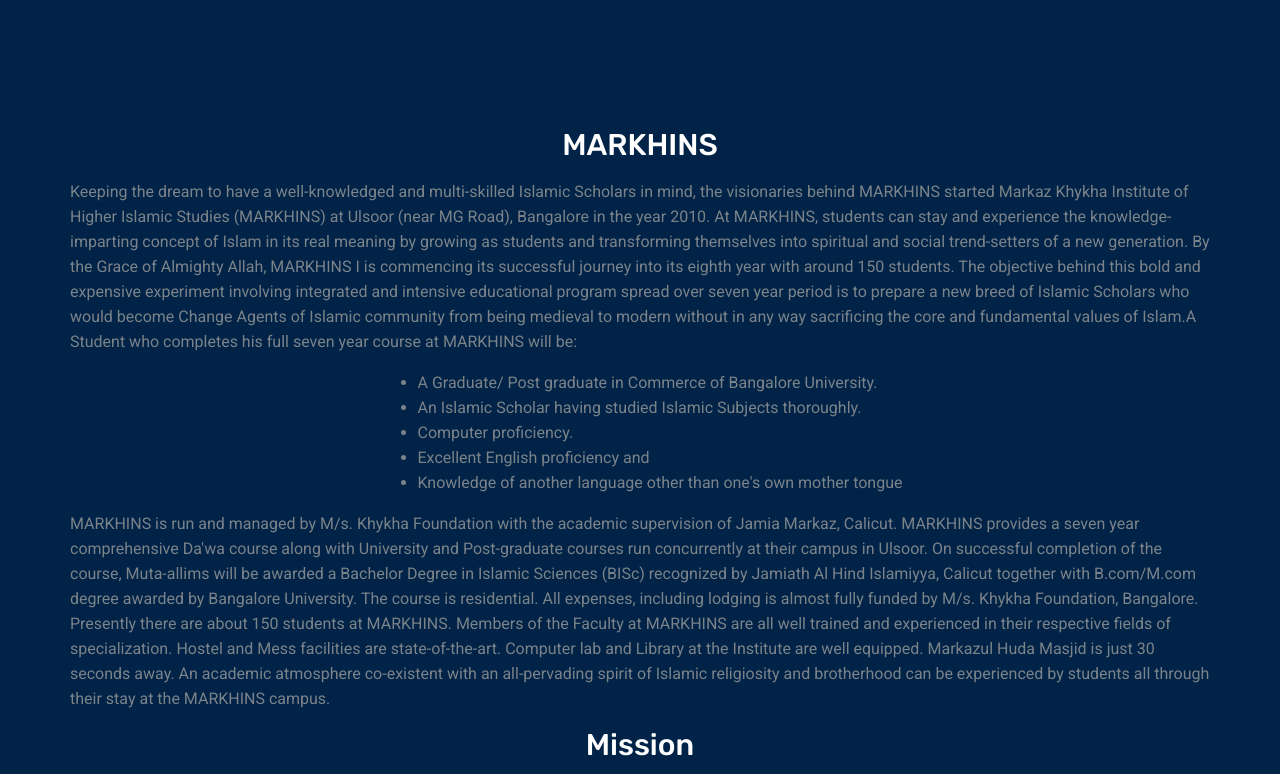
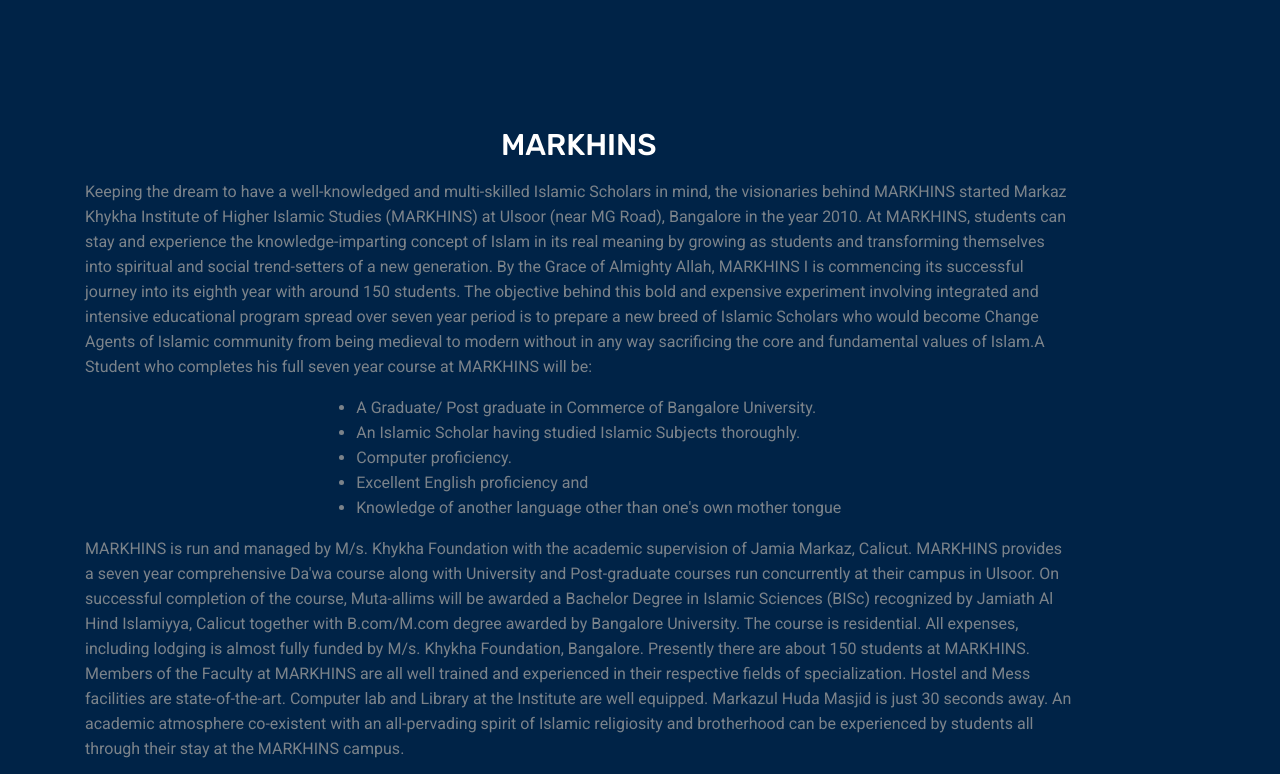
Before and after one commit to favasfanu/website, a plain HTML site: page about-us.html in a window 1280 px wide. Shown: the part 1100-1874 px from the top of the page. Drawn offline with Linux system fonts and the light colour scheme; some packages are replaced by stand-ins of ours.

Commit message:
Update about-us.html

```diff
--- a/about-us.html
+++ b/about-us.html
@@ -197,7 +197,7 @@
     <!--================ Start Feature Area =================-->
     <section class="feature_area section_gap_top title-bg">
       <div class="container">
-        <div class="row justify-content-center">
+        <div class="row justify-content-center col-11">
           <h2 class="mb-3 text-white">MARKHINS</h2>
 
           <p>
```
